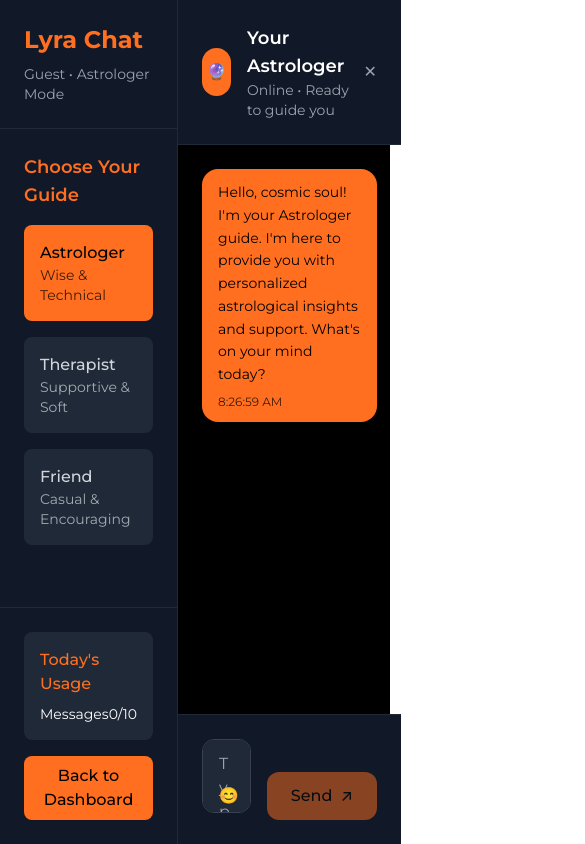
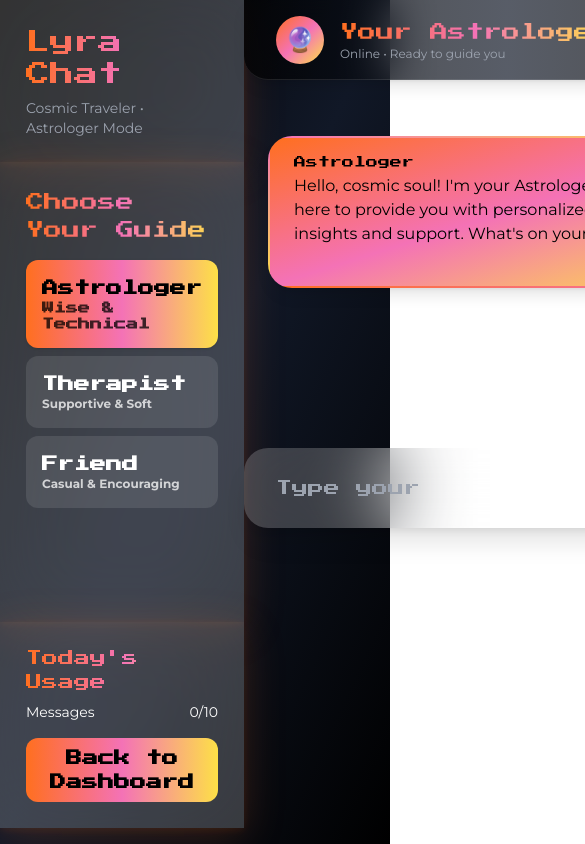
Before and after one commit to jeet-dekivadia/lyra-astrology, a React (Vite) app: page /chat in a window 390 px wide. Shown: the top 844 px of the page, 585 px wide, since content can reach past the window. Built offline with nearby package versions, Linux system fonts and the light colour scheme.

Commit message:
Updated ChatInterface.tsx

```diff
--- a/src/pages/ChatInterface.tsx
+++ b/src/pages/ChatInterface.tsx
@@ -4,6 +4,7 @@ import { motion, AnimatePresence } from 'framer-motion';
 import { useAuth } from '../contexts/AuthContext';
 import { useUser } from '../contexts/UserContext';
 import { getAIResponse } from '../lib/aiResponses';
+import { calculateNatalChart } from '../lib/astrology';
 
 interface Message {
   id: string;
@@ -12,15 +13,36 @@ interface Message {
   timestamp: Date;
 }
 
+// Add theme variables here:
+const pixelFont = 'font-pixel';
+const cardGlass = 'bg-white/20 backdrop-blur-2xl border-2 border-transparent rounded-4xl shadow-[0_8px_40px_0_rgba(255,111,31,0.18),0_1.5px_8px_0_rgba(255,111,31,0.10)] transition-all duration-300 p-6 md:p-8';
+const glassmorphicHeader = 'bg-gradient-to-r from-black/70 via-gray-900/70 to-black/70 backdrop-blur-xl border-b border-white/10 shadow-lg px-8 py-6 flex justify-between items-center rounded-b-3xl mb-8';
+const gradientText = 'bg-gradient-to-br from-black via-gray-900 to-black text-transparent';
+
 const ChatInterface: React.FC = () => {
   const navigate = useNavigate();
   const { user, isGuest } = useAuth();
-  const { birthData, selectedPersona, chatHistory, setChatHistory, usageCount, incrementUsage } = useUser();
+  const { birthData, selectedPersona, chatHistory, setChatHistory, usageCount, incrementUsage, name, setSelectedPersona } = useUser();
   const [messages, setMessages] = useState<Message[]>([]);
   const [inputMessage, setInputMessage] = useState('');
   const [isTyping, setIsTyping] = useState(false);
   const [showEmojiPicker, setShowEmojiPicker] = useState(false);
   const messagesEndRef = useRef<HTMLDivElement>(null);
+  const [natalChart, setNatalChart] = useState<any>(null);
+  const [sunSign, setSunSign] = useState('');
+  const [moonSign, setMoonSign] = useState('');
+  const [risingSign, setRisingSign] = useState('');
+
+  // Personalized info for responses
+  const userName = name || (user?.email?.split('@')[0]) || 'Cosmic Traveler';
+  // For currentTransits, use a static fallback or get from context if available
+  const currentTransits = [
+    'Mercury Retrograde in Sagittarius',
+    'Venus Conjunct Jupiter',
+    'Mars Square Pluto',
+    'Jupiter Trine Neptune',
+    'Saturn Opposition Uranus'
+  ];
 
   const scrollToBottom = () => {
     messagesEndRef.current?.scrollIntoView({ behavior: 'smooth' });
@@ -44,6 +66,24 @@ const ChatInterface: React.FC = () => {
       setMessages([welcomeMessage]);
     }
   }, [chatHistory, selectedPersona]);
+
+  useEffect(() => {
+    if (birthData) {
+      const chart = calculateNatalChart({
+        year: new Date(birthData.date).getFullYear(),
+        month: new Date(birthData.date).getMonth() + 1,
+        day: new Date(birthData.date).getDate(),
+        hour: parseInt(birthData.time.split(':')[0]),
+        minute: parseInt(birthData.time.split(':')[1]),
+        latitude: birthData.latitude,
+        longitude: birthData.longitude
+      });
+      setNatalChart(chart);
+      setSunSign(chart.CelestialBodies.all.find((p: any) => p.label === 'Sun')?.Sign.label || 'Unknown');
+      setMoonSign(chart.CelestialBodies.all.find((p: any) => p.label === 'Moon')?.Sign.label || 'Unknown');
+      setRisingSign(chart.Ascendant?.Sign.label || 'Unknown');
+    }
+  }, [birthData]);
 
   const handleSendMessage = async () => {
     if (!inputMessage.trim()) return;
@@ -76,7 +116,7 @@ const ChatInterface: React.FC = () => {
 
     // Simulate AI response delay
     setTimeout(() => {
-      const aiResponse = getAIResponse(inputMessage, selectedPersona, birthData);
+      const aiResponse = getAIResponse(inputMessage, selectedPersona, { sunSign, moonSign, risingSign }, userName, currentTransits);
       const aiMessage: Message = {
         id: `ai-${Date.now()}`,
         text: aiResponse,
@@ -107,32 +147,29 @@ const ChatInterface: React.FC = () => {
     setShowEmojiPicker(false);
   };
 
+  // 1. Calculate header and input heights (e.g., header: 80px, input: 80px)
+  const HEADER_HEIGHT = 80;
+  const INPUT_HEIGHT = 80;
+  const CHAT_AREA_HEIGHT = `calc(100vh - ${HEADER_HEIGHT + INPUT_HEIGHT}px)`;
+
   return (
-    <div className="min-h-screen bg-black text-white flex">
+    <div className="min-h-screen bg-gradient-to-br from-black via-gray-900 to-black text-white flex">
       {/* Sidebar */}
-      <div className="w-80 bg-gray-900 border-r border-gray-800 flex flex-col">
-        <div className="p-6 border-b border-gray-800">
-          <h2 className="text-2xl font-bold text-primary-orange mb-2">Lyra Chat</h2>
-          <p className="text-gray-400 text-sm">
-            {user?.email?.split('@')[0] || 'Guest'} • {selectedPersona} Mode
-          </p>
+      <div className="w-80 flex flex-col">
+        <div className={cardGlass + ' border-b-0 rounded-b-none mb-0'}>
+          <h2 className={pixelFont + ' text-2xl md:text-3xl mb-2 bg-gradient-to-r from-primary-orange via-pink-400 to-yellow-300 bg-clip-text text-transparent'}>Lyra Chat</h2>
+          <p className="text-gray-400 text-sm">{userName} • {selectedPersona} Mode</p>
         </div>
-
-        <div className="flex-1 p-6">
-          <div className="space-y-4">
-            <h3 className="text-lg font-semibold text-primary-orange">Choose Your Guide</h3>
+        <div className={cardGlass + ' flex-1 mt-0'}>
+          <h3 className={pixelFont + ' text-lg mb-4 bg-gradient-to-r from-primary-orange via-pink-400 to-yellow-300 bg-clip-text text-transparent'}>Choose Your Guide</h3>
           {['Astrologer', 'Therapist', 'Friend'].map((persona) => (
             <button
               key={persona}
-                onClick={() => window.location.reload()}
-                className={`w-full p-4 rounded-lg text-left transition-all duration-200 ${
-                  selectedPersona === persona
-                    ? 'bg-primary-orange text-black'
-                    : 'bg-gray-800 text-gray-300 hover:bg-gray-700'
-                }`}
+              onClick={() => setSelectedPersona(persona)}
+              className={`w-full p-4 rounded-xl text-left mb-2 font-bold transition-all duration-200 ${selectedPersona === persona ? 'bg-gradient-to-r from-primary-orange via-pink-400 to-yellow-300 text-black shadow ' + pixelFont : 'bg-white/10 text-white hover:bg-white/20 hover:text-primary-orange hover:scale-105 active:scale-95'}`}
             >
-                <div className="font-medium">{persona}</div>
-                <div className="text-sm opacity-75">
+              <div className={pixelFont}>{persona}</div>
+              <div className="text-xs opacity-75">
                 {persona === 'Astrologer' && 'Wise & Technical'}
                 {persona === 'Therapist' && 'Supportive & Soft'}
                 {persona === 'Friend' && 'Casual & Encouraging'}
@@ -140,56 +177,48 @@ const ChatInterface: React.FC = () => {
             </button>
           ))}
         </div>
-        </div>
-
-        <div className="p-6 border-t border-gray-800">
-          <div className="bg-gray-800 rounded-lg p-4 mb-4">
-            <h4 className="font-medium text-primary-orange mb-2">Today's Usage</h4>
+        <div className={cardGlass + ' border-t-0 rounded-t-none mt-0 mb-4'}>
+          <h4 className={pixelFont + ' mb-2 text-base bg-gradient-to-r from-primary-orange via-pink-400 to-yellow-300 bg-clip-text text-transparent'}>Today&apos;s Usage</h4>
           <div className="text-sm space-y-1">
             <div className="flex justify-between">
               <span>Messages</span>
               <span>{usageCount.chat}/10</span>
             </div>
           </div>
-          </div>
           <button
             onClick={() => navigate('/dashboard')}
-            className="w-full bg-primary-orange text-black py-2 rounded-lg font-medium hover:shadow-lg transition-all duration-300"
+            className={pixelFont + ' w-full mt-4 bg-gradient-to-r from-primary-orange via-pink-400 to-yellow-300 text-black py-2 rounded-xl font-bold hover:scale-105 transition-all duration-300'}
           >
             Back to Dashboard
           </button>
         </div>
       </div>
-
       {/* Main Chat Area */}
-      <div className="flex-1 flex flex-col">
+      <div className="relative flex-1 flex flex-col h-full">
         {/* Chat Header */}
-        <div className="bg-gray-900 border-b border-gray-800 p-6">
-          <div className="flex items-center justify-between">
+        <div className={glassmorphicHeader + ' mb-0 rounded-b-3xl'} style={{ height: HEADER_HEIGHT }}>
           <div className="flex items-center space-x-4">
-              <div className="w-12 h-12 bg-primary-orange rounded-full flex items-center justify-center">
-                <span className="text-black font-bold">
+            <div className="w-12 h-12 bg-gradient-to-br from-primary-orange via-pink-400 to-yellow-300 rounded-full flex items-center justify-center">
+              <span className="text-black font-bold text-2xl">
                 {selectedPersona === 'Astrologer' && '🔮'}
                 {selectedPersona === 'Therapist' && '💙'}
                 {selectedPersona === 'Friend' && '✨'}
               </span>
             </div>
             <div>
-                <h3 className="font-semibold text-lg">Your {selectedPersona}</h3>
-                <p className="text-gray-400 text-sm">Online • Ready to guide you</p>
+              <h3 className={pixelFont + ' text-lg bg-gradient-to-r from-primary-orange via-pink-400 to-yellow-300 bg-clip-text text-transparent'}>Your {selectedPersona}</h3>
+              <p className="text-gray-400 text-xs md:text-sm">Online • Ready to guide you</p>
             </div>
           </div>
           <button
             onClick={() => navigate('/dashboard')}
-              className="text-gray-400 hover:text-white transition-colors"
+            className="text-gray-400 hover:text-white transition-colors text-2xl"
           >
             ✕
           </button>
         </div>
-        </div>
-
-        {/* Messages */}
-        <div className="flex-1 overflow-y-auto p-6 space-y-4">
+        {/* Chat Messages */}
+        <div className="flex-1 overflow-y-auto scrollbar-none p-6 space-y-4 pb-36">
           <AnimatePresence>
             {messages.map((message) => (
               <motion.div
@@ -199,29 +228,27 @@ const ChatInterface: React.FC = () => {
                 exit={{ opacity: 0, y: -20 }}
                 className={`flex ${message.sender === 'user' ? 'justify-end' : 'justify-start'}`}
               >
-                <div
-                  className={`max-w-xs lg:max-w-md px-4 py-3 rounded-2xl ${
-                    message.sender === 'user'
-                      ? 'bg-gray-800 text-white'
-                      : 'bg-primary-orange text-black'
-                  }`}
-                >
-                  <p className="text-sm leading-relaxed">{message.text}</p>
-                  <p className="text-xs opacity-75 mt-2">
-                    {message.timestamp.toLocaleTimeString()}
-                  </p>
+                <div className={`${cardGlass} max-w-xl ${message.sender === 'user' ? 'ml-auto bg-white/30 text-white' : 'bg-gradient-to-br from-primary-orange via-pink-400 to-yellow-300 text-black'} px-6 py-4 rounded-3xl shadow-lg relative group`}>
+                  <div className={pixelFont + ' text-xs mb-1'}>
+                    {message.sender === 'user' ? userName : selectedPersona}
+                  </div>
+                  <div className="whitespace-pre-line text-base md:text-lg">{message.text}</div>
+                  <div className="text-xs text-gray-400 mt-2 text-right">{message.timestamp.toLocaleTimeString()}</div>
+                  {/* Emoji/like reaction placeholder */}
+                  <div className="absolute top-2 right-2 opacity-0 group-hover:opacity-100 transition-opacity duration-200 cursor-pointer">✨</div>
                 </div>
               </motion.div>
             ))}
           </AnimatePresence>
-
+          {/* AI Typing Indicator */}
           {isTyping && (
             <motion.div
               initial={{ opacity: 0, y: 20 }}
               animate={{ opacity: 1, y: 0 }}
               className="flex justify-start"
             >
-              <div className="bg-primary-orange text-black px-4 py-3 rounded-2xl max-w-xs">
+              <div className="bg-gradient-to-br from-primary-orange via-pink-400 to-yellow-300 text-black px-6 py-4 rounded-3xl max-w-xs flex items-center gap-2">
+                <span className={pixelFont + ' text-xs'}>{selectedPersona}</span>
                 <div className="flex space-x-1">
                   <div className="w-2 h-2 bg-black rounded-full animate-bounce"></div>
                   <div className="w-2 h-2 bg-black rounded-full animate-bounce" style={{ animationDelay: '0.1s' }}></div>
@@ -232,47 +259,23 @@ const ChatInterface: React.FC = () => {
           )}
           <div ref={messagesEndRef} />
         </div>
-
-        {/* Input Area */}
-        <div className="bg-gray-900 border-t border-gray-800 p-6">
-          <div className="flex items-end space-x-4">
-            <div className="flex-1 relative">
+        {/* Sticky Input Bar */}
+        <div className="sticky bottom-0 left-0 w-full z-10">
+          <div className="mx-auto max-w-3xl bg-white/20 backdrop-blur-2xl rounded-3xl shadow-xl px-6 py-4 flex items-center gap-4">
             <textarea
+              className={pixelFont + ' flex-1 bg-transparent outline-none resize-none text-base md:text-lg text-white placeholder-gray-400 px-2 py-2 rounded-xl transition-all duration-200 focus:ring-2 focus:ring-primary-orange'}
+              rows={1}
               value={inputMessage}
-                onChange={(e) => setInputMessage(e.target.value)}
-                onKeyPress={handleKeyPress}
+              onChange={e => setInputMessage(e.target.value)}
+              onKeyDown={handleKeyPress}
               placeholder="Type your message..."
-                className="w-full bg-gray-800 border border-gray-700 rounded-xl px-4 py-3 text-white placeholder-gray-400 focus:border-primary-orange focus:outline-none resize-none"
-                rows={2}
+              style={{ minHeight: 36, maxHeight: 60 }}
             />
             <button
-                onClick={() => setShowEmojiPicker(!showEmojiPicker)}
-                className="absolute bottom-3 right-3 text-gray-400 hover:text-primary-orange transition-colors"
+              onClick={handleSendMessage}
+              className={pixelFont + ' px-6 py-3 rounded-xl font-bold text-base bg-gradient-to-r from-primary-orange via-pink-400 to-yellow-300 text-black shadow hover:scale-110 hover:shadow-xl active:scale-95 transition-all duration-200'}
             >
-                😊
-              </button>
-
-              {showEmojiPicker && (
-                <div className="absolute bottom-full right-0 mb-2 bg-gray-800 border border-gray-700 rounded-lg p-3 grid grid-cols-6 gap-2">
-                  {emojis.map((emoji) => (
-                    <button
-                      key={emoji}
-                      onClick={() => handleEmojiClick(emoji)}
-                      className="p-2 hover:bg-gray-700 rounded transition-colors"
-                    >
-                      {emoji}
-                    </button>
-                  ))}
-                </div>
-              )}
-            </div>
-            <button
-              onClick={handleSendMessage}
-              disabled={!inputMessage.trim()}
-              className="bg-primary-orange text-black px-6 py-3 rounded-xl font-medium hover:shadow-lg transition-all duration-300 disabled:opacity-50 disabled:cursor-not-allowed flex items-center space-x-2"
-            >
-              <span>Send</span>
-              <span>↗</span>
+              Send ↗
             </button>
           </div>
         </div>
```
Lines whose indentation alone changed are shown as unchanged.
